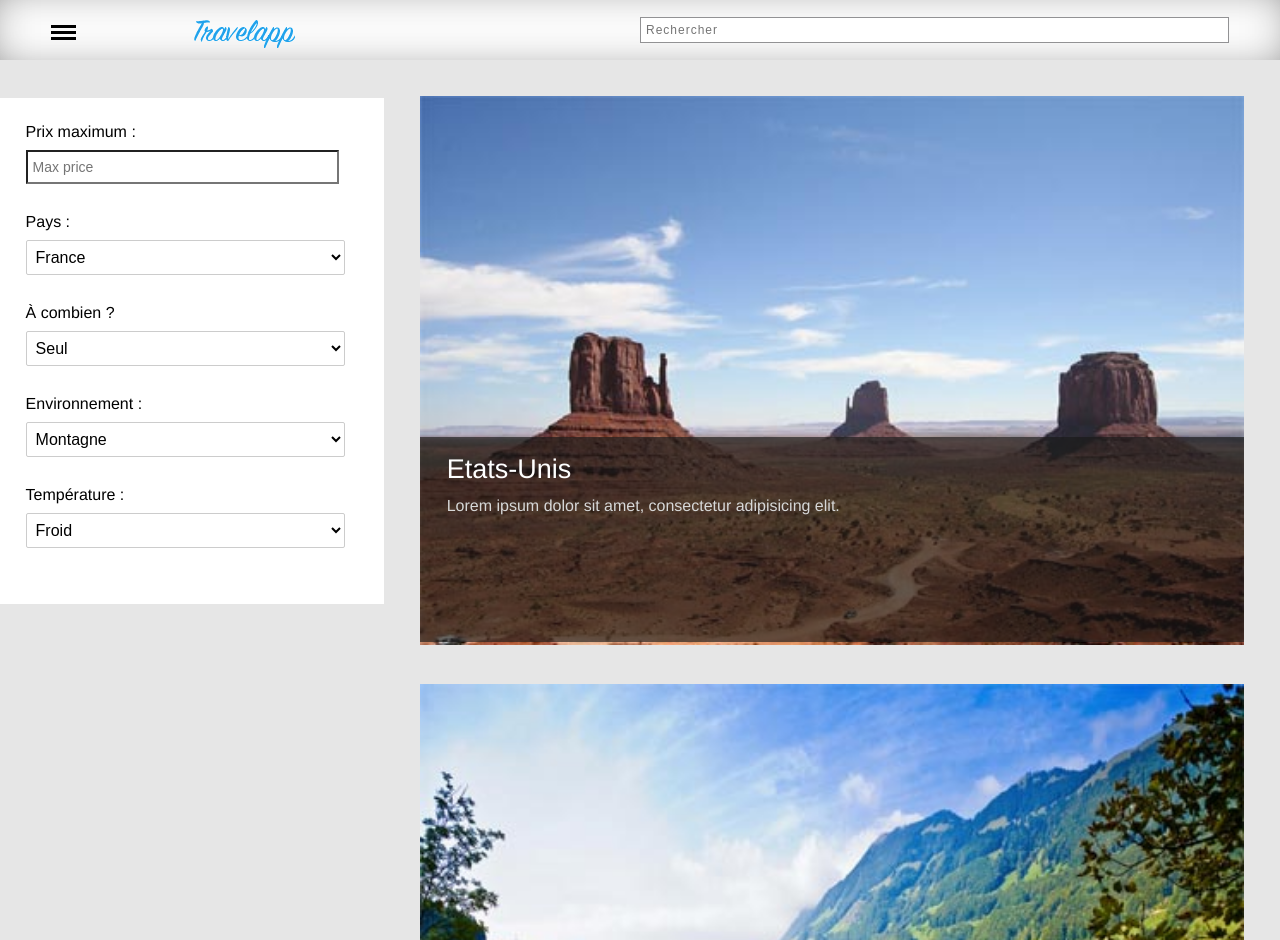
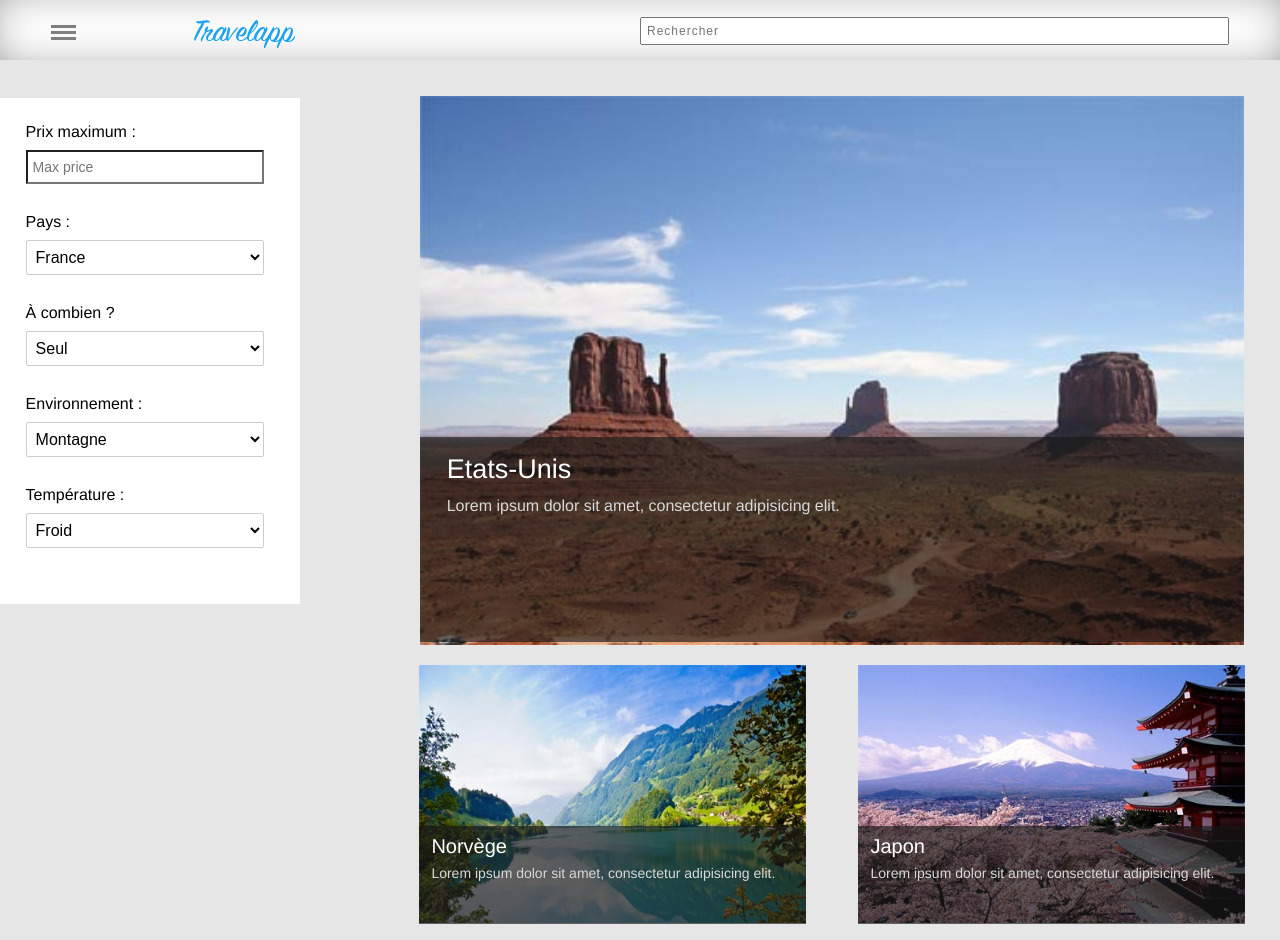
Before and after one commit to Chibibunker/Mobile-First, a plain HTML site: page index.html in a window 1280 px wide. Shown: the top 940 px of the page. Drawn offline with Linux system fonts and the light colour scheme.

Commit message:
nettoyage, position propositions desktop

```diff
--- a/styles/sass/desktop.scss
+++ b/styles/sass/desktop.scss
@@ -2,4 +2,34 @@
 
 /* ----- Header ---- */
 
+/* ----- Section Filtres -----*/
+
+.section-filtres {
+    width: 300px;
+}
+
 /* ----- Section Propositions ----- */
+
+/* propositions secondaires */
+.selection {
+  float: left;
+  width: 47%;
+  margin-left: 2%;
+
+  .selection-img {
+    width: 92%;
+  }
+
+  .selection-titre {
+
+    @include titre();
+     font-size: 20px;
+     margin: 5px 0 10px 0;
+  }
+
+  .selection-description {
+
+    @include description();
+     font-size: 14px;
+  }
+}
--- a/styles/sass/mixins.scss
+++ b/styles/sass/mixins.scss
@@ -5,8 +5,6 @@
 	top: $top;
 	left: $left;
 	width: $width;
-	border: none;
-	border: solid 1px #929294;
 	padding: 5px 5px 5px 5px;
 	box-sizing: border-box;
 	font-size: 12px;
--- a/styles/sass/mobile.scss
+++ b/styles/sass/mobile.scss
@@ -36,7 +36,7 @@ body {
 	.navigation {
 		position: fixed;
 		box-sizing: border-box;
-		background: #555;
+		background: #ccc;
 		padding-left: 50px;
 		width: 250px;
 		height: 100%;
@@ -63,7 +63,7 @@ body {
 		}
 
 		.navigation-link {
-			color: $white;
+			color: gray;
 			text-transform:uppercase;
 			text-decoration: none;
 			font-size: 20px;
@@ -81,12 +81,8 @@ body {
 		transition: background .3s ease-in-out;
 		-webkit-transition: background .3s ease-in-out;
 
-		.barre.white {
-			background: #fff;
-		}
-
 		.barre {
-			background: black;
+			background: grey;
 			width: 25px;
 			height: 3px;
 			margin-bottom: 3px;
@@ -117,19 +113,26 @@ body {
 
 /* ----- Section Propositions ----- */
 
+.selection-img {
+	width: 92%;
+	margin: 4% 4% 0 4%;
+}
+
+.texte {
+	position: absolute;
+	background: rgb(25, 25, 25);
+	background: rgba(25, 25, 25, .65);
+	left: 4%;
+	bottom: 1%;
+	width: 92%;
+}
+
 /* proposition principale */
 .selection-highlight {
 	position: relative;
 
 	.texte {
-		position: absolute;
-		left: 4%;
-		bottom: 1%;
-		background: rgb(25, 25, 25);
-		background: rgba(25, 25, 25, .65);
-		width: 92%;
 		height: 93%;
-
 	}
 
 	.titre-highlight {
@@ -141,6 +144,7 @@ body {
 	}
 
 	.search-mobile {
+		border: solid 1px #000;
 		@include search(50%, 50%, 70%);
 
 		transform: translateX(-50%);
@@ -153,14 +157,8 @@ body {
 	position: relative;
 
 	.texte {
-		position: absolute;
-		left: 4%;
-		bottom: 1%;
-		width: 92%;
 		height: 35%;
 		padding: 1% 1% 1% 3%;
-		background: rgb(25, 25, 25);
-		background: rgba(25, 25, 25, .65);
 		box-sizing: border-box;
 		color: $white;
 
@@ -186,8 +184,3 @@ body {
 		}
 	}
 }
-
-.selection-img {
-	width: 92%;
-	margin: 4% 4% 0 4%;
-}
--- a/styles/sass/tablett.scss
+++ b/styles/sass/tablett.scss
@@ -64,14 +64,8 @@
 .selection-highlight {
 
     .texte {
-        position: absolute;
-        left: 4%;
-        bottom: 1%;
-        width: 92%;
         height: 35%;
         padding: 1% 1% 1% 3%;
-        background: rgb(25, 25, 25);
-        background: rgba(25, 25, 25, .65);
         box-sizing: border-box;
         color: $white;
     }
```
Also changed, not shown: styles/styles.css, wireframe-desktop.jpg, 1 other file.
